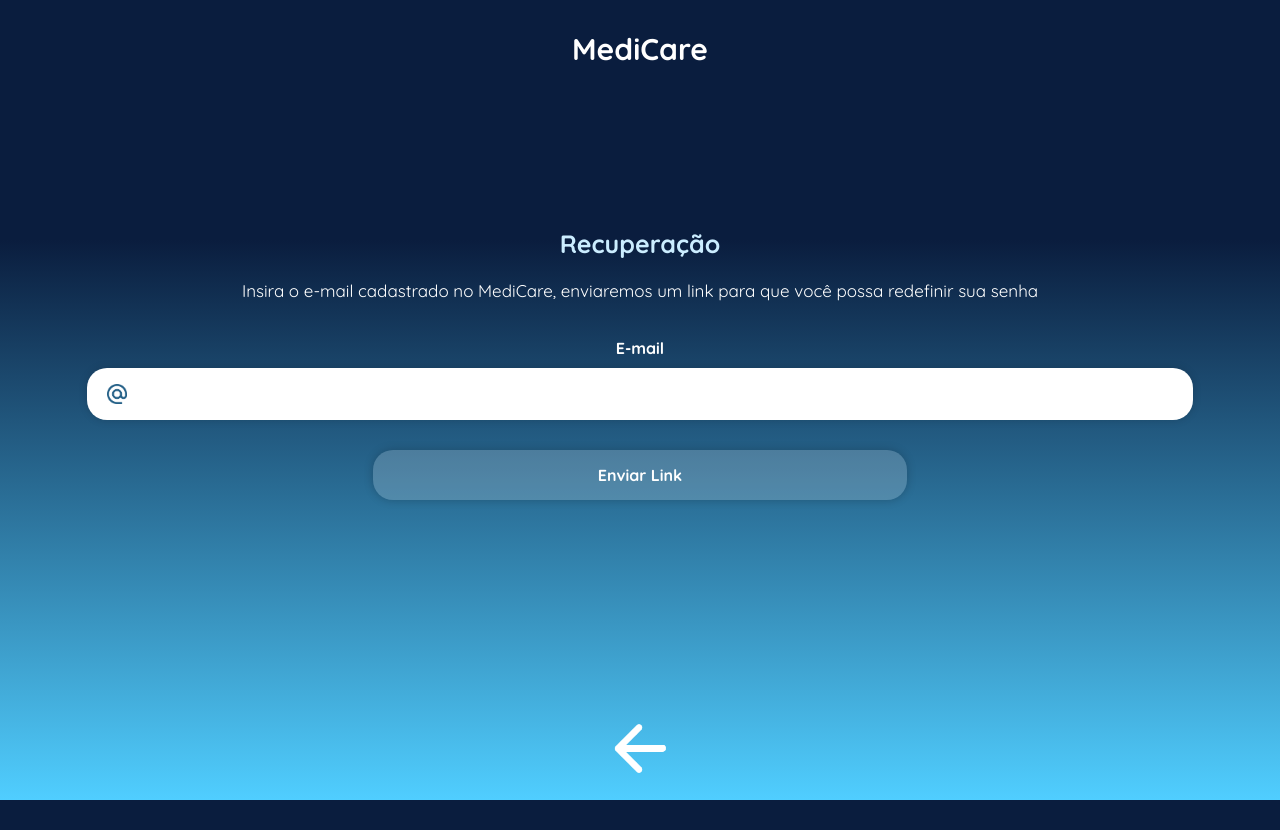
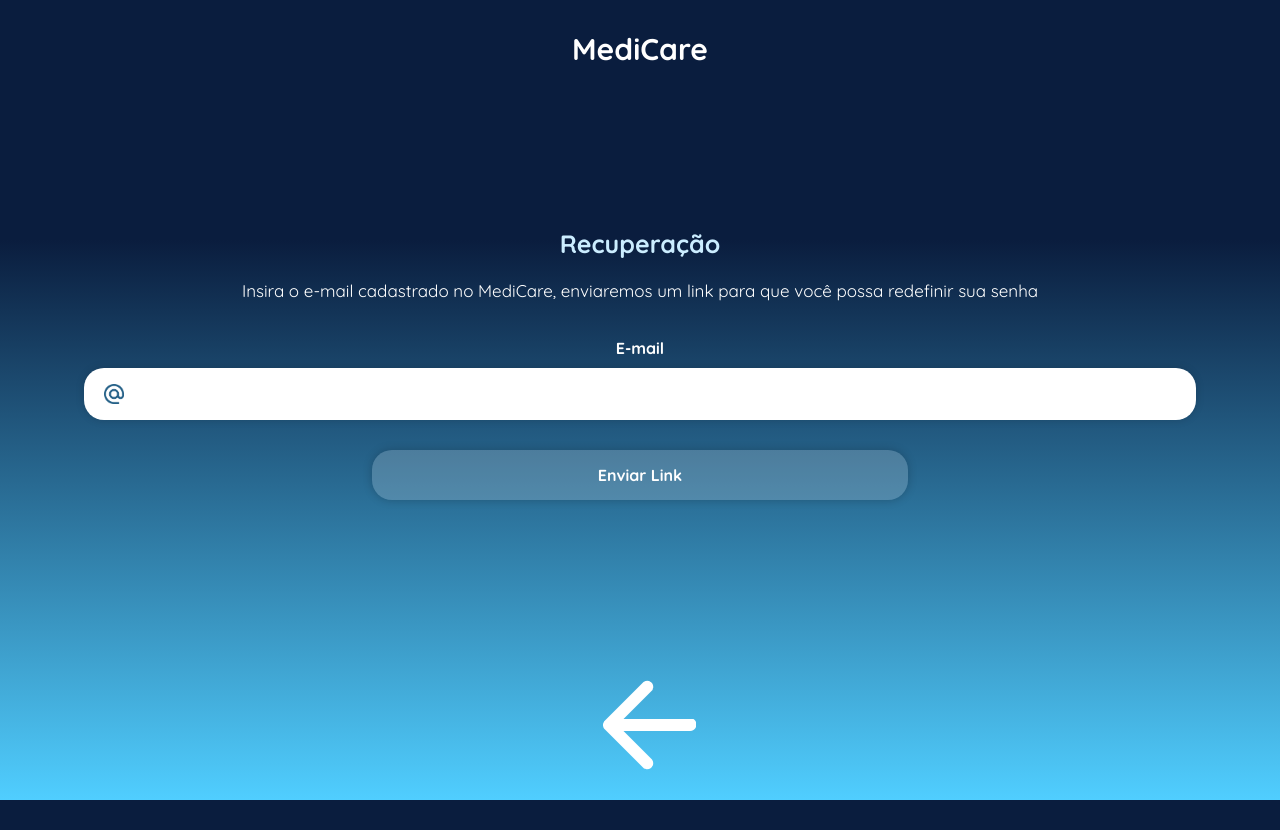
Before and after one commit to BrennoPrettyman/MediCare, a PHP site: page /recuperar.php in a window 1280 px wide. After the commit the page ends 800 px from the top, so only its background shows below. Run offline with PHP 8.4, Linux system fonts and the light colour scheme.

Commit message:
[07/05/2024] Fixed background from Recuperar

```diff
--- a/css/recuperar.css
+++ b/css/recuperar.css
@@ -1,19 +1,19 @@
 /* CORPO */
-html{
-    height: 100%;
-}
 
-body {
+html, body{
     background: linear-gradient(to bottom, rgba(10, 29, 62, 1) 30%, rgba(80, 206, 255, 1));
+    background-attachment: fixed;
     background-size: cover;
-    text-align: center;
-    margin-right: 6%;
-    margin-left: 6%;
-    height: 100%;
+    margin: 0% 3% 0% 3%;
+    height: auto
 }
 
 .Bloco01 {
     margin-top: 160px;
+    /*display: flex;
+    flex-direction: column;
+    justify-content: center;
+    align-items: center;*/
 }
 
 .Bloco02 {
@@ -156,3 +156,12 @@ a {
 .black.show {
     display: block;
 }
+
+/* ICONES */
+
+.there {
+    position: fixed;
+    bottom: 25px;
+    margin: 0% 32.5% 0% 32.5%;
+    width: 25%;
+}
--- a/perfil.php
+++ b/perfil.php
@@ -84,7 +84,7 @@
         <a href="homeC.html"><img src="pics/home.png" class="icon" id="HomeIcon"></a>
         <a href="relatorio.html"><img src="pics/relatorios.png" class="icon" id="PaperIcon"></a>
         <a href="historico.html"><img src="pics/history.png" class="icon" id="ClockIcon"></a>
-        <a href="perfil.html"><img src="pics/INperfil.png" class="icon" id="PeopleIcon"> </a>
+        <a href="perfil.php"><img src="pics/INperfil.png" class="icon" id="PeopleIcon"> </a>
     </div>
 
 </body>
--- a/recuperar.php
+++ b/recuperar.php
@@ -17,6 +17,7 @@
 </head>
 
 <body>
+
     <h1>MediCare</h1>
 
     <div class="Bloco01">
@@ -40,7 +41,7 @@
         </form>
 
     </div>
-    <a href="login.php"><img src="css/media/setabranca.png" class="seta"></a>
+    <a href="login.php" class="there"><img src="css/media/setabranca.png"></a>
 </body>
 
 </html>
--- a/relatorio.html
+++ b/relatorio.html
@@ -25,7 +25,7 @@
         <div class="box">
             <h3>Quarto 01</h3>
             <h4>Leito 10</h4>
-            <button class="btn" onclick="window.location.href='motivo.html'">Insira o Motivo</button>
+            <button class="btn" onclick="window.location.href='motivo.html'">Alterar Motivo</button>
         </div>
         <br>
     </div>
```
